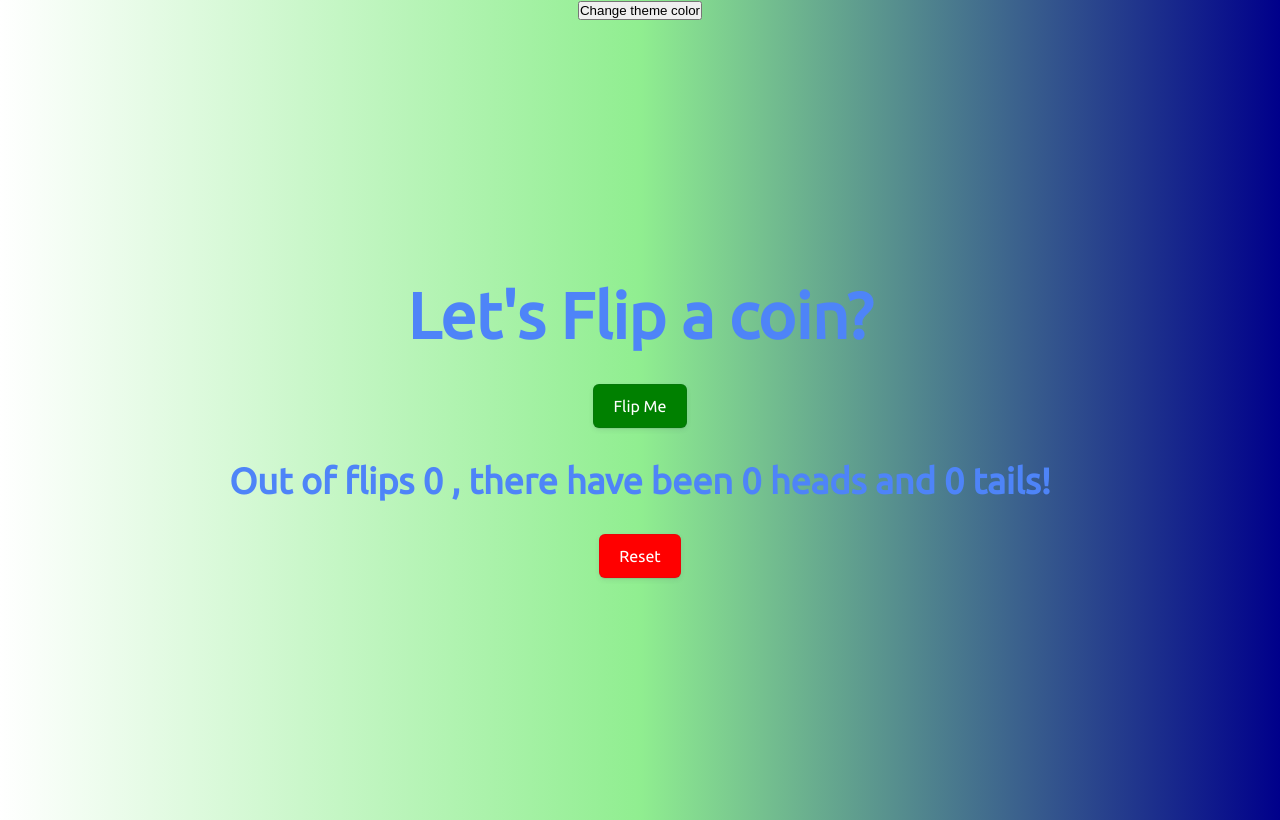
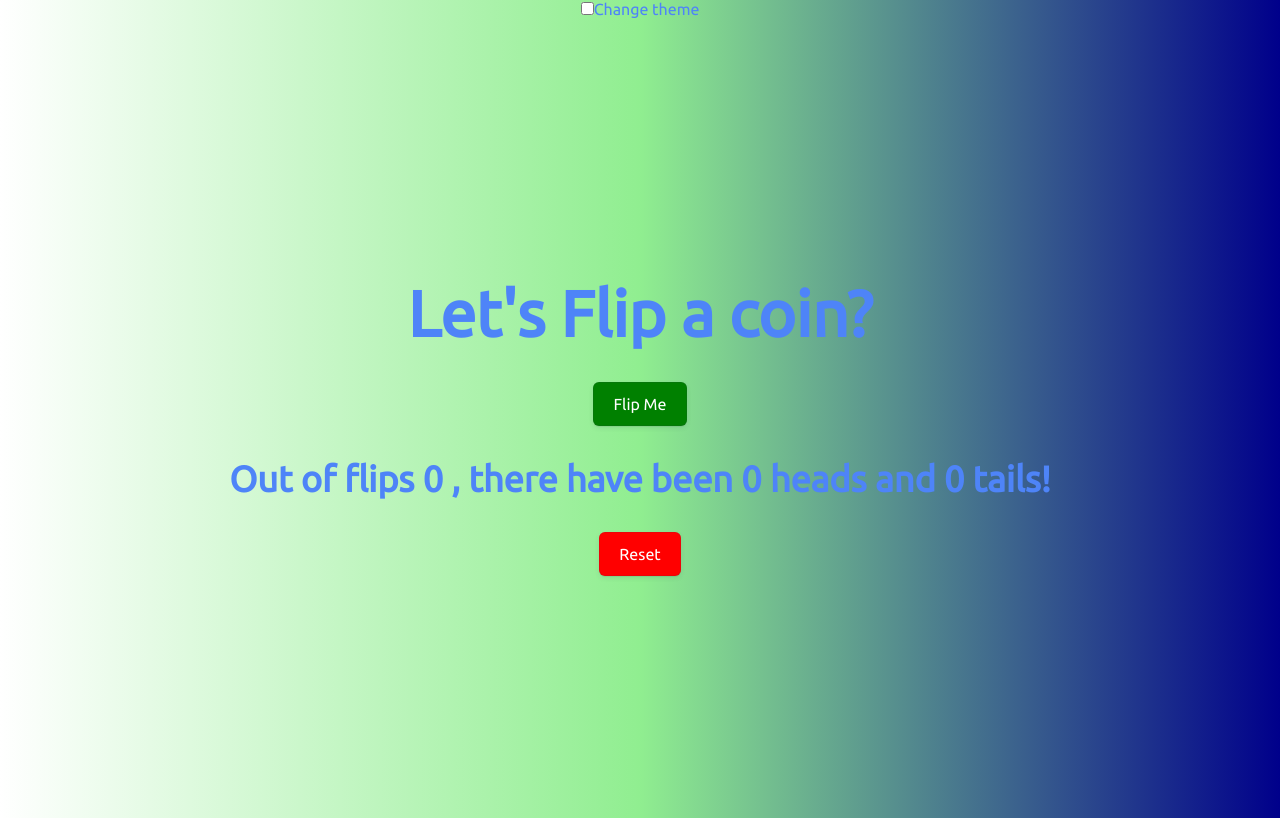
Before and after one commit to DominykasSueris/coin_flip, a React (Create React App) app: page / in a window 1280 px wide. Built offline with nearby package versions, Linux system fonts and the light colour scheme.

Commit message:
font family inside button adjusted and input property added

```diff
--- a/src/App.tsx
+++ b/src/App.tsx
@@ -9,12 +9,14 @@ function App() {
   return (
     <div className="App">
       <div className={theme}>
-        <button
-          className="themeButton"
-          onClick={() => setTheme(theme === "light" ? "dark" : "light")}
-        >
-          Change theme color
-        </button>
+        <div>
+          <input
+            type="checkbox"
+            className="themeButton"
+            onChange={() => setTheme(theme === "light" ? "dark" : "light")}
+          />
+          <label htmlFor="themeButton">Change theme</label>
+        </div>
         <FlipCoin />
         <ToastContainer />
       </div>
--- a/src/css/style.css
+++ b/src/css/style.css
@@ -1 +1 @@
-.danger,.success{padding:8px 20px;margin:8px;backface-visibility:hidden;border-radius:6px;border-width:0;box-shadow:rgba(50,50,93,.1) 0 0 0 1px inset,rgba(50,50,93,.1) 0 2px 5px 0,rgba(0,0,0,.07) 0 1px 1px 0;box-sizing:border-box;color:#fff;cursor:pointer;font-family:Ubuntu,sans-serif;font-size:100%;height:44px;line-height:1.15;outline:none;overflow:hidden;text-align:center;text-transform:none;transform:translateZ(0);transition:all .2s,box-shadow .08s ease-in;user-select:none;-webkit-user-select:none;touch-action:manipulation}.danger:hover,.success:hover{transform:scale(0.98);cursor:pointer}.success{background-color:green}.danger{background-color:red}*{box-sizing:border-box;padding:0;margin:0}:root{font-family:"Ubuntu",Helvetica,sans-serif,"Lucida Sans","Lucida Sans Regular","Lucida Grande"}body{display:flex;flex-direction:column;justify-content:center;text-align:center;overflow:hidden}body .light{background-image:linear-gradient(90deg, #ffffff 0%, #90ee90 50%, #00008b 100%);color:#4e84f8}body .dark{background-image:linear-gradient(45deg, #085078 10%, #85d8ce 90%);color:#faf0a9}.container{display:flex;flex-direction:column;justify-content:center;height:100vh}.container h1{font-size:64px;padding:24px}.container h2{font-size:36px;padding:24px}.coin img{width:76px;height:76px}/*# sourceMappingURL=style.css.map */
+.danger,.success{padding:8px 20px;margin:8px;backface-visibility:hidden;border-radius:6px;border-width:0;box-shadow:rgba(50,50,93,.1) 0 0 0 1px inset,rgba(50,50,93,.1) 0 2px 5px 0,rgba(0,0,0,.07) 0 1px 1px 0;box-sizing:border-box;color:#fff;cursor:pointer;font-family:"Ubuntu",Helvetica,sans-serif,"Lucida Sans","Lucida Sans Regular","Lucida Grande";font-size:100%;height:44px;line-height:1.15;outline:none;overflow:hidden;text-align:center;text-transform:none;transform:translateZ(0);transition:all .2s,box-shadow .08s ease-in;user-select:none;-webkit-user-select:none;touch-action:manipulation}.danger:hover,.success:hover{transform:scale(0.98);cursor:pointer}.success{background-color:green}.danger{background-color:red}*{box-sizing:border-box;padding:0;margin:0}:root{font-family:"Ubuntu",Helvetica,sans-serif,"Lucida Sans","Lucida Sans Regular","Lucida Grande"}body{display:flex;flex-direction:column;justify-content:center;text-align:center;overflow:hidden}body .light{background-image:linear-gradient(90deg, #ffffff 0%, #90ee90 50%, #00008b 100%);color:#4e84f8}body .dark{background-image:linear-gradient(45deg, #085078 10%, #85d8ce 90%);color:#faf0a9}.container{display:flex;flex-direction:column;justify-content:center;height:100vh}.container h1{font-size:64px;padding:24px}.container h2{font-size:36px;padding:24px}.coin img{width:76px;height:76px}/*# sourceMappingURL=style.css.map */
--- a/src/scss/_buttons.scss
+++ b/src/scss/_buttons.scss
@@ -9,7 +9,7 @@
   box-sizing: border-box;
   color: #fff;
   cursor: pointer;
-  font-family: Ubuntu, sans-serif;
+  font-family: $font-family;
   font-size: 100%;
   height: 44px;
   line-height: 1.15;
```
Also changed, not shown: 1 other file (tests, documents, lock files or other folders).
